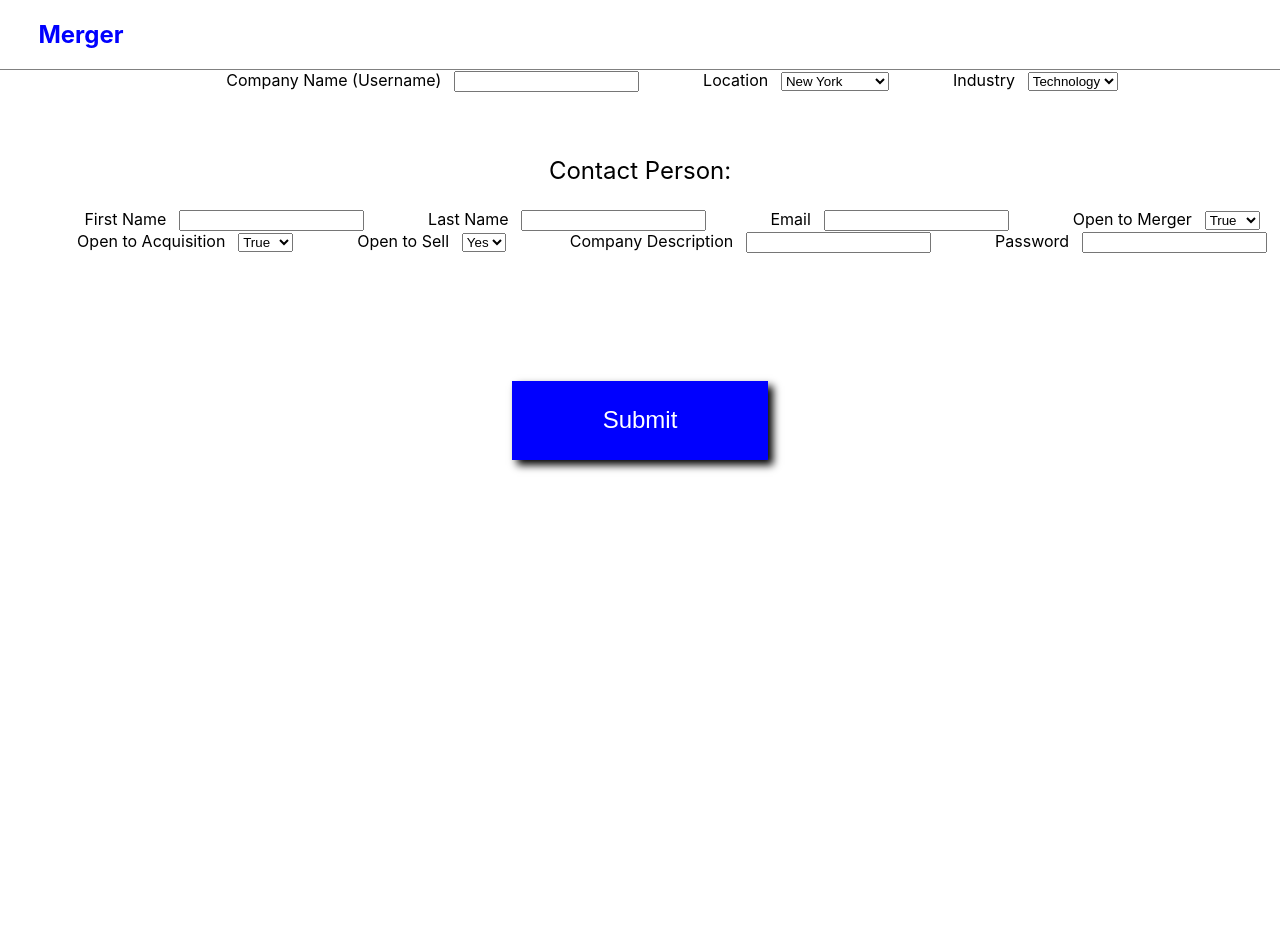
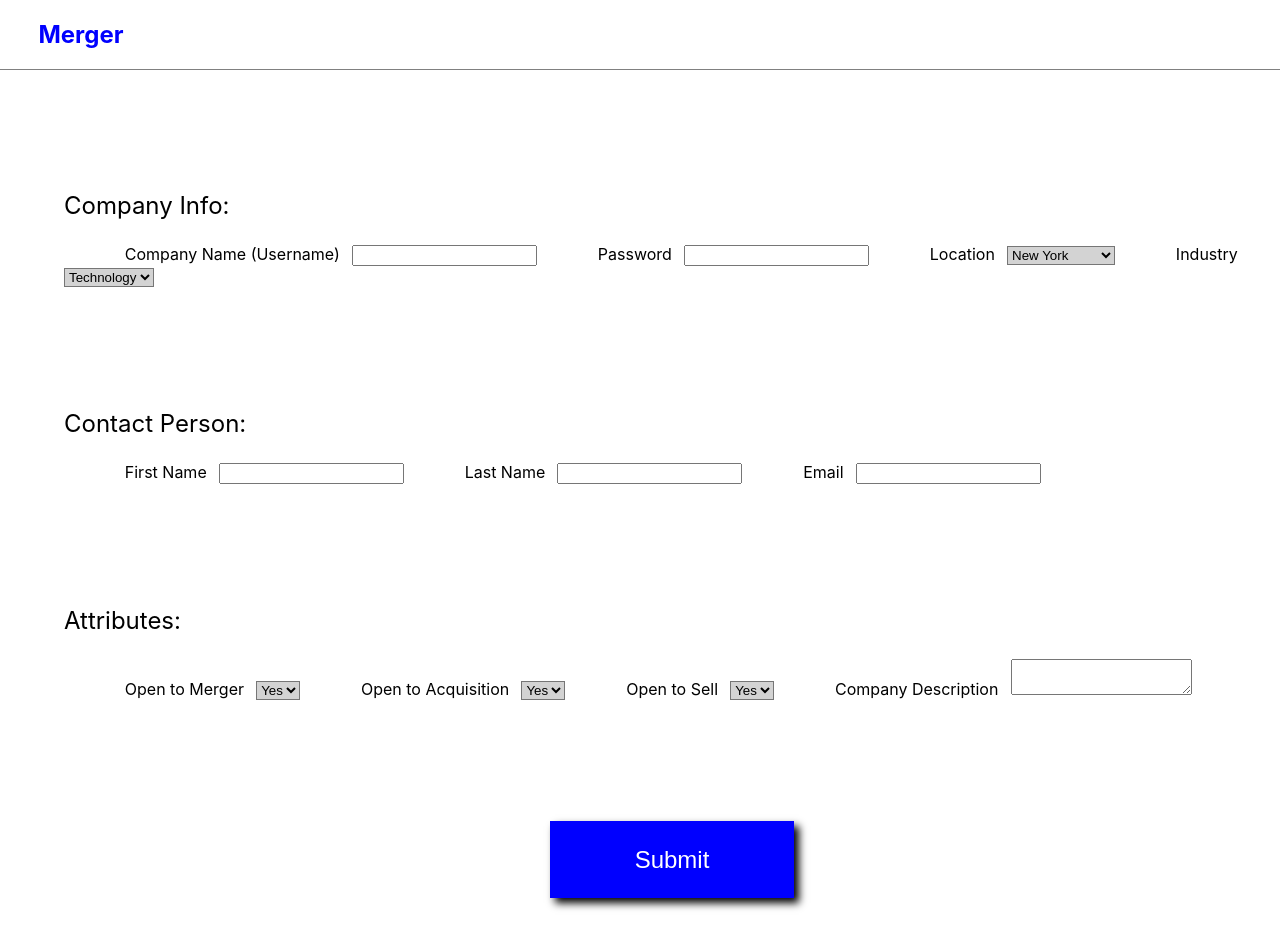
Before and after one commit to jao05/merger-client, a React (Create React App) app: page /signUp in a window 1280 px wide. Shown: the top 948 px of the page. Before the commit the page ends 800 px from the top, so only its background shows below. Built offline with nearby package versions, Linux system fonts and the light colour scheme; no server answers.

Commit message:
Style signIn component

```diff
--- /dev/null
+++ b/src/components/signUp.css
@@ -0,0 +1,18 @@
+div {
+	text-align: center;
+}
+
+form {
+	text-align: left;
+	padding-left: 5%;
+}
+
+section {
+	display: block;
+	margin-top: 10%;
+	margin-bottom: 10%;
+}
+
+select {
+	background-color: lightgray;
+}
--- a/src/components/signUp.js
+++ b/src/components/signUp.js
@@ -1,9 +1,10 @@
 // The user is directed to this component if they select to 'sign-up' on the landingPage
 // After signing-up, the user is directed to the homePage
-
 import React from 'react';
 import store from '../store';
 import {createUserCompanyRequest} from '../actions';
+
+import './signUp.css';
 
 export default class SignUp extends React.Component {
 
@@ -40,8 +41,13 @@ export default class SignUp extends React.Component {
     	return (
 	      <div>
 	        <form onSubmit={(e) => this.submitSignUp(e)}>
+	        	<section className='companyInfo'>
+	        		<p>Company Info:</p>
 	        		<label>Company Name (Username)</label>
 			        <input id='companyName'/>
+
+			        <label type='password'>Password</label>
+			        <input id='password'/>
 
 			        <label>Location</label>
 			        <select id='location'>
@@ -58,7 +64,10 @@ export default class SignUp extends React.Component {
 		              <option value="Beauty">Beauty</option>
 		              <option value="Health">Health</option>
 	            	</select>
+	        	</section>
 
+
+		        <section className='contactInfo'>
 		        	<p>Contact Person:</p>
 			        <label>First Name</label>
 			        <input id='contactFirstName'/>
@@ -68,17 +77,21 @@ export default class SignUp extends React.Component {
 
 			        <label>Email</label>
 			        <input id='contactEmail'/>
+		        </section>
 
+
+		        <section className='companyAttributes'>
+		        	<p>Attributes:</p>
 		        	<label>Open to Merger</label>
 			        <select id='openToMerger'>
-		        	<option value='true'>True</option>
-		        	<option value='false'>False</option>
+			        	<option value='true'>Yes</option>
+			        	<option value='false'>No</option>
 			        </select>
 
 			        <label>Open to Acquisition</label>
 			        <select id='openToAcquisition'>
-		        	<option value='true'>True</option>
-		        	<option value='false'>False</option>
+			        	<option value='true'>Yes</option>
+			        	<option value='false'>No</option>
 			        </select>
 
 			        <label>Open to Sell</label>
@@ -88,10 +101,9 @@ export default class SignUp extends React.Component {
 			        </select>
 
 			        <label>Company Description</label>
-		        <input id='companyDescription'/>
+			        <textarea id='companyDescription' type='text'></textarea>
+		        </section>
 
-		        <label type='password'>Password</label>
-		        <input id='password'/>
 
 		        <button type='Submit'>Submit</button>
 	        </form>
```
Lines whose indentation alone changed are shown as unchanged.
